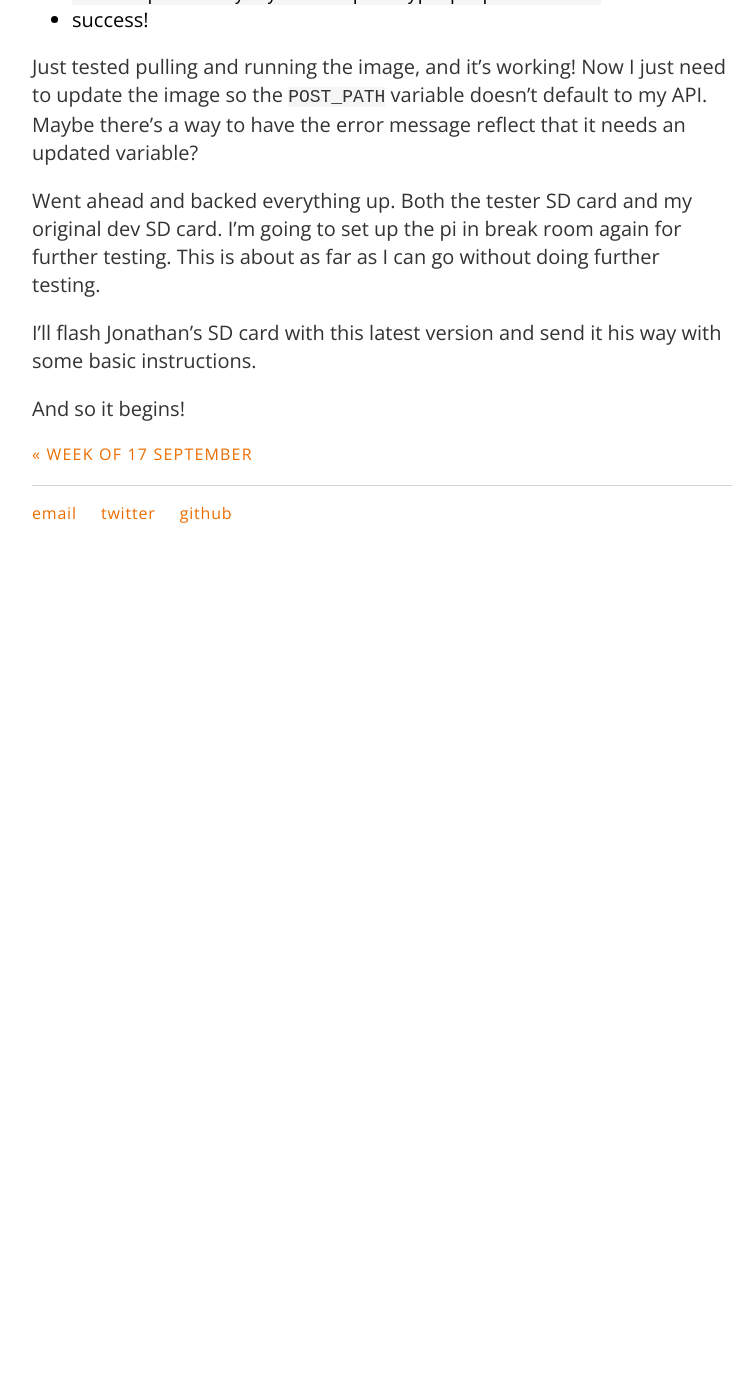
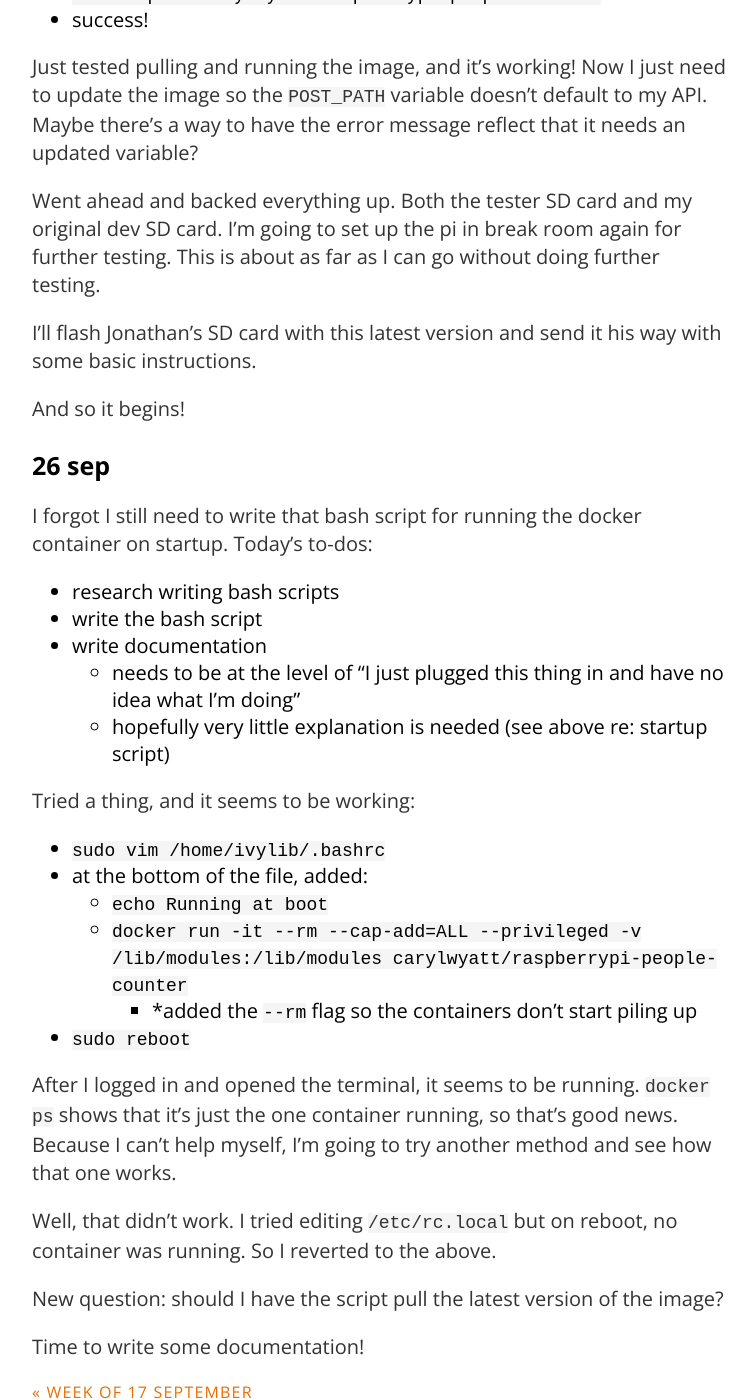
Before and after one commit to carylwyatt/carylwyatt.github.io, a Jekyll site: the page built from _posts/2018-09-24-week-of-24-sep.md, in a window 1280 px wide and 1400 px high, scrolled down 1886 px. Shown: the whole window, without its empty margins (258-1014 px from the left). Built offline with Jekyll 4.4.1, drawn with Linux system fonts in a browser that asks for light colours; before the commit the page ends 2450 px from its top, so only the background shows below that.

Commit message:
26 sep notes26 sep notes26 sep notes26 sep notes26 sep notes26 sep notes26 sep notes26 sep notes26 sep notes26 sep notes26 sep notes26 sep notes26 sep notes26 sep notes26 sep notes26 sep notes26 sep notes26 sep notes26 sep notes26 sep notes26 sep notes26 sep notes26 sep notes26 sep notes26 sep notes

```diff
--- a/_posts/2018-09-24-week-of-24-sep.md
+++ b/_posts/2018-09-24-week-of-24-sep.md
@@ -58,3 +58,28 @@ Went ahead and backed everything up. Both the tester SD card and my original dev
 I'll flash Jonathan's SD card with this latest version and send it his way with some basic instructions.
 
 And so it begins!
+
+### 26 sep
+
+I forgot I still need to write that bash script for running the docker container on startup. Today's to-dos:
+  - research writing bash scripts
+  - write the bash script
+  - write documentation
+    - needs to be at the level of "I just plugged this thing in and have no idea what I'm doing"
+    - hopefully very little explanation is needed (see above re: startup script)
+
+Tried a thing, and it seems to be working:
+  - `sudo vim /home/ivylib/.bashrc`
+  - at the bottom of the file, added:
+    - `echo Running at boot`
+    - `docker run -it --rm --cap-add=ALL --privileged -v /lib/modules:/lib/modules carylwyatt/raspberrypi-people-counter`
+      - *added the `--rm` flag so the containers don't start piling up
+  - `sudo reboot`
+
+After I logged in and opened the terminal, it seems to be running. `docker ps` shows that it's just the one container running, so that's good news. Because I can't help myself, I'm going to try another method and see how that one works.
+
+Well, that didn't work. I tried editing `/etc/rc.local` but on reboot, no container was running. So I reverted to the above.
+
+New question: should I have the script pull the latest version of the image?
+
+Time to write some documentation!
```
